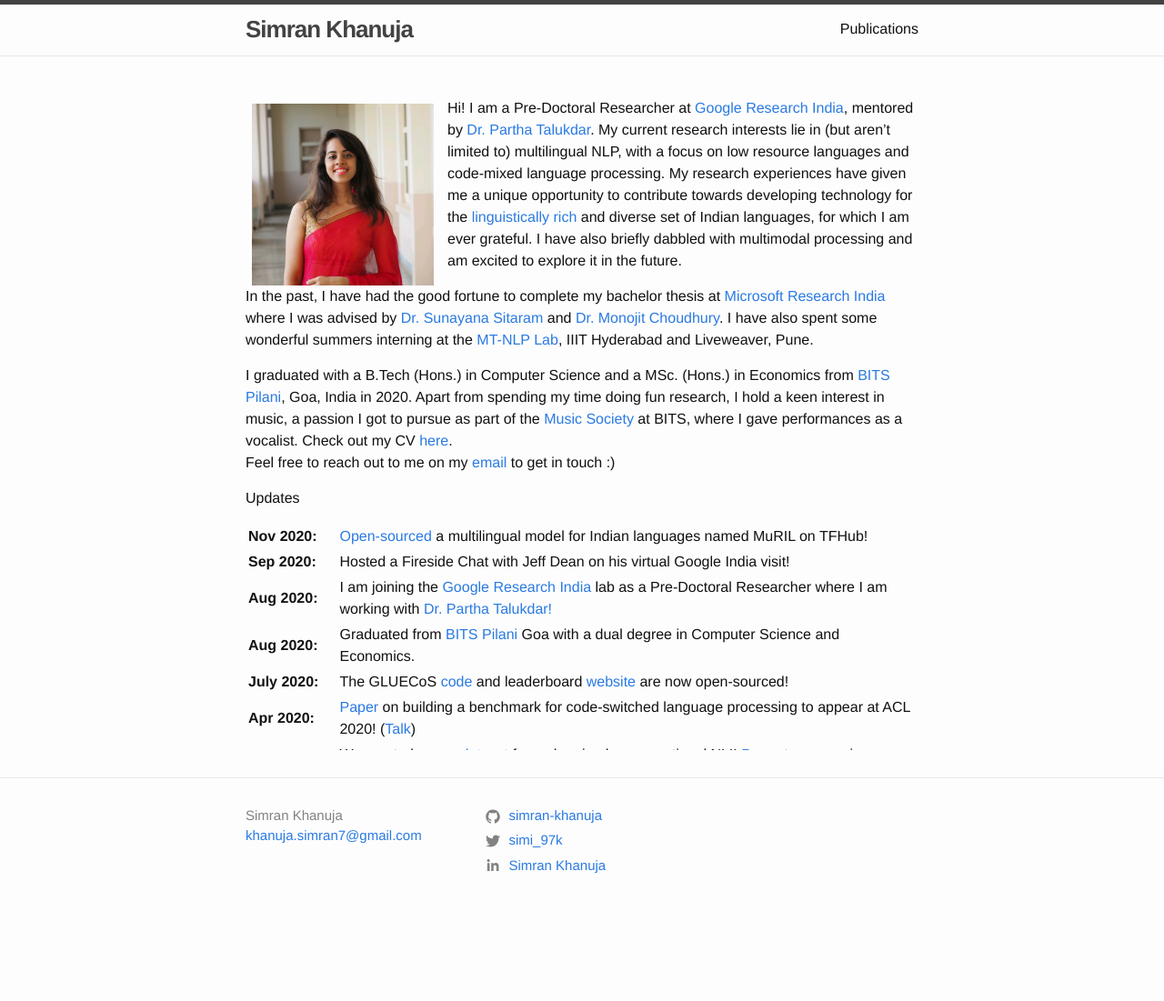
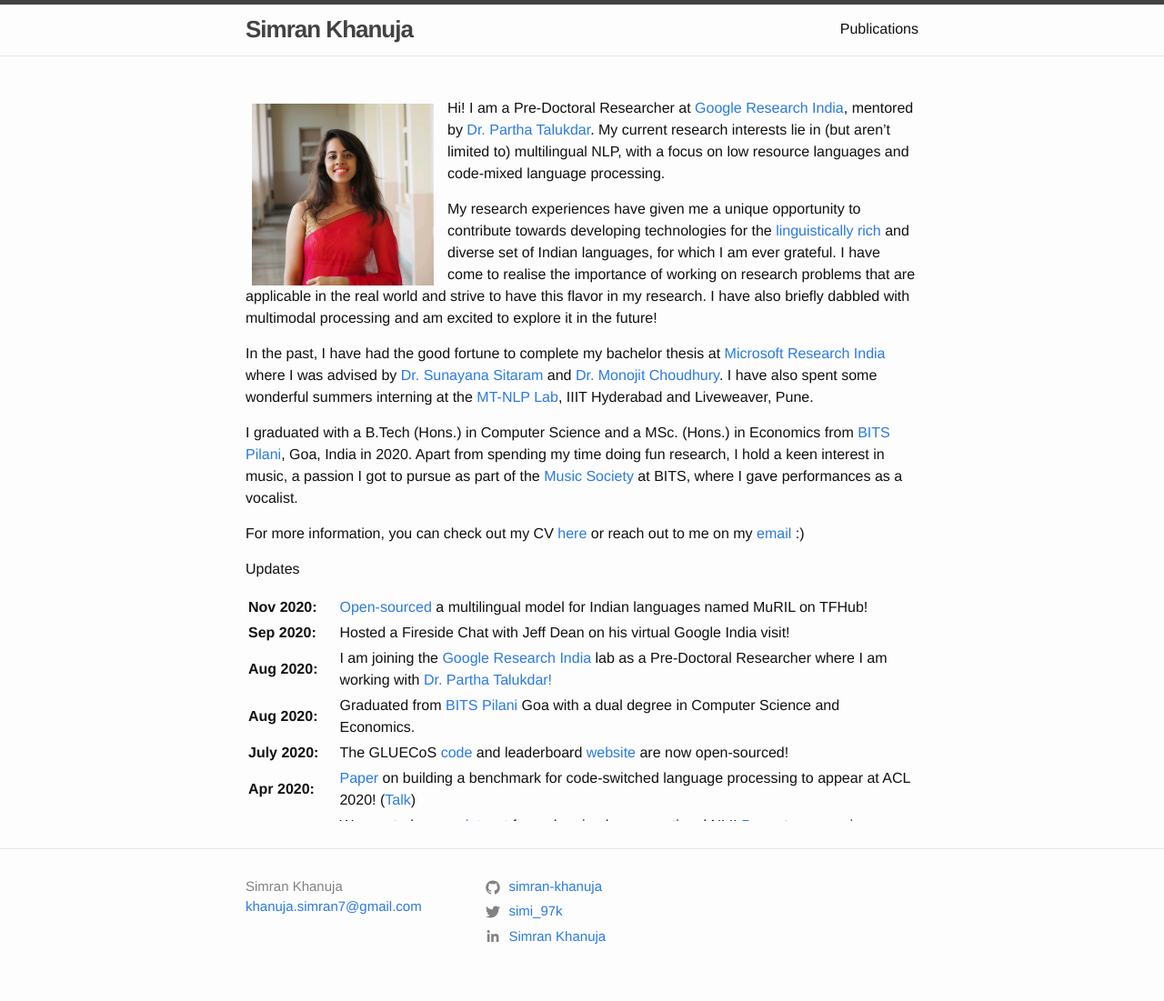
Before and after one commit to simran-khanuja/simran-khanuja.github-deprecated.io, a Jekyll site: the page built from index.md, in a window 1280 px wide. Shown: the whole page at 91% size. Built offline with Jekyll 4.4.1, drawn with Linux system fonts in a browser that asks for light colours; before the commit the page ends 1023 px from its top, so only the background shows below that.

Commit message:
updated index

```diff
--- a/index.md
+++ b/index.md
@@ -10,13 +10,15 @@
 
 <img style="float: left;margin-right: 15px;margin-top: 7px; margin-left: 7px;height: 200px;border: 5" src=" {{ site.url }}/assets/dp.jpeg">
 
-Hi! I am a Pre-Doctoral Researcher at [Google Research India](https://research.google/locations/india/), mentored by [Dr. Partha Talukdar](http://talukdar.net/). My current research interests lie in (but aren’t limited to) multilingual NLP, with a focus on low resource languages and code-mixed language processing. My research experiences have given me a unique opportunity to contribute towards developing technology for the [linguistically rich](https://youtu.be/MpPJ4Rr-5SQ) and diverse set of Indian languages, for which I am ever grateful. I have also briefly dabbled with multimodal processing and am excited to explore it in the future.
+Hi! I am a Pre-Doctoral Researcher at [Google Research India](https://research.google/locations/india/), mentored by [Dr. Partha Talukdar](http://talukdar.net/). My current research interests lie in (but aren’t limited to) multilingual NLP, with a focus on low resource languages and code-mixed language processing.
+
+My research experiences have given me a unique opportunity to contribute towards developing technologies for the [linguistically rich](https://youtu.be/MpPJ4Rr-5SQ) and diverse set of Indian languages, for which I am ever grateful. I have come to realise the importance of working on research problems that are applicable in the real world and strive to have this flavor in my research. I have also briefly dabbled with multimodal processing and am excited to explore it in the future!
 
 In the past, I have had the good fortune to complete my bachelor thesis at [Microsoft Research India](https://www.microsoft.com/en-us/research/lab/microsoft-research-india/) where I was advised by [Dr. Sunayana Sitaram](https://www.microsoft.com/en-us/research/people/susitara/) and [Dr. Monojit Choudhury](https://www.microsoft.com/en-us/research/people/monojitc/). I have also spent some wonderful summers interning at the [MT-NLP Lab](https://ltrc.iiit.ac.in/), IIIT Hyderabad and Liveweaver, Pune.
 
 I graduated with a B.Tech (Hons.) in Computer Science and a MSc. (Hons.) in Economics from [BITS Pilani](https://www.bits-pilani.ac.in/), Goa, India in 2020. Apart from spending my time doing fun research, I hold a keen interest in music, a passion I got to pursue as part of the [Music Society](https://www.youtube.com/channel/UCs3URAnJc629Is22Q6tPK4g) at BITS, where I gave performances as a vocalist.
-Check out my CV [here]({{ site.url }}/assets/cv.pdf).
-Feel free to reach out to me on my [email](mailto:khanuja.simran7@gmail.com) to get in touch :)
+
+For more information, you can check out my CV [here]({{ site.url }}/assets/cv.pdf) or reach out to me on my [email](mailto:khanuja.simran7@gmail.com) :)
 
 #### Updates
 
```
Also changed, not shown: index.html (deleted, +0 -7 lines).
